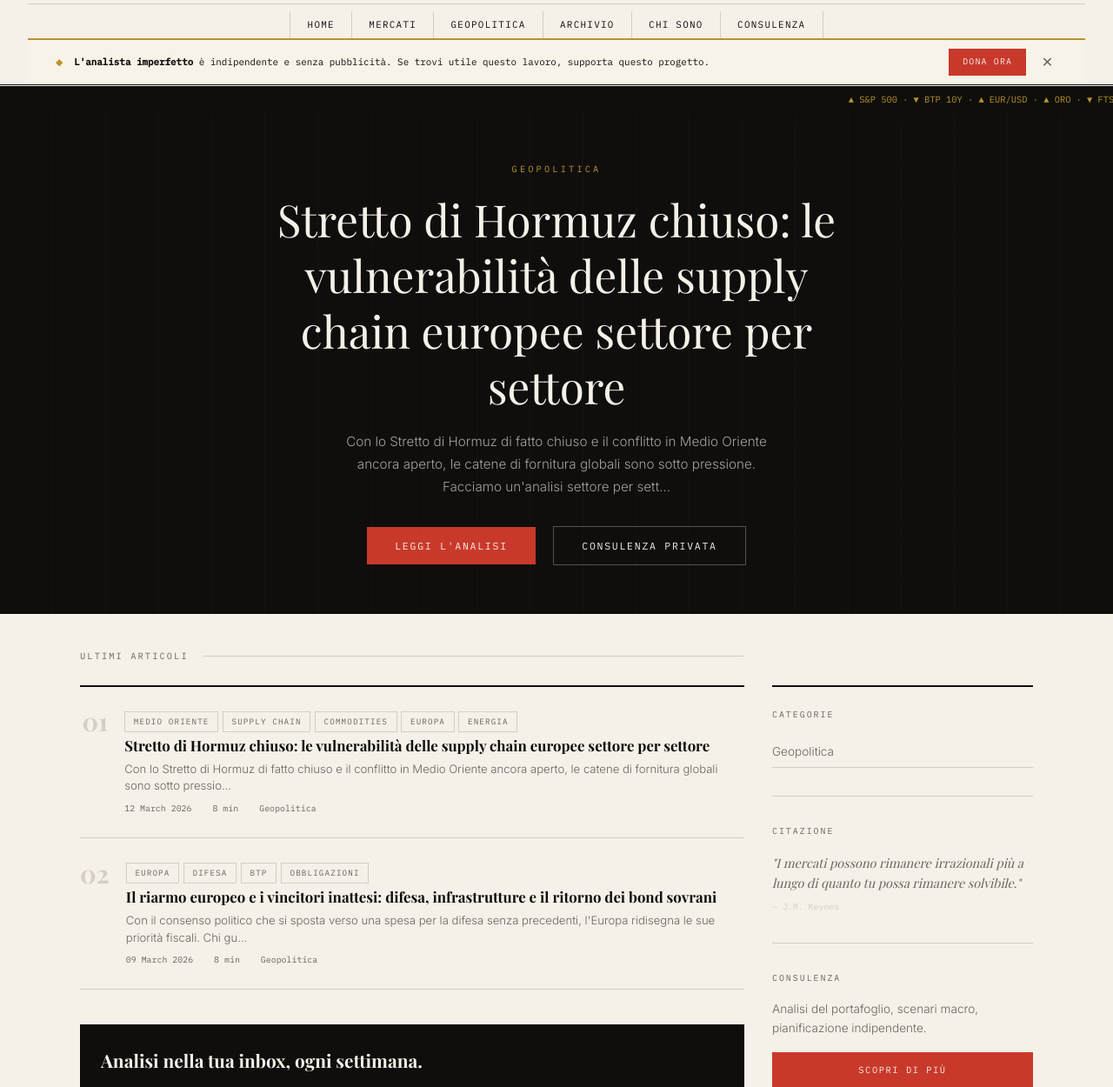
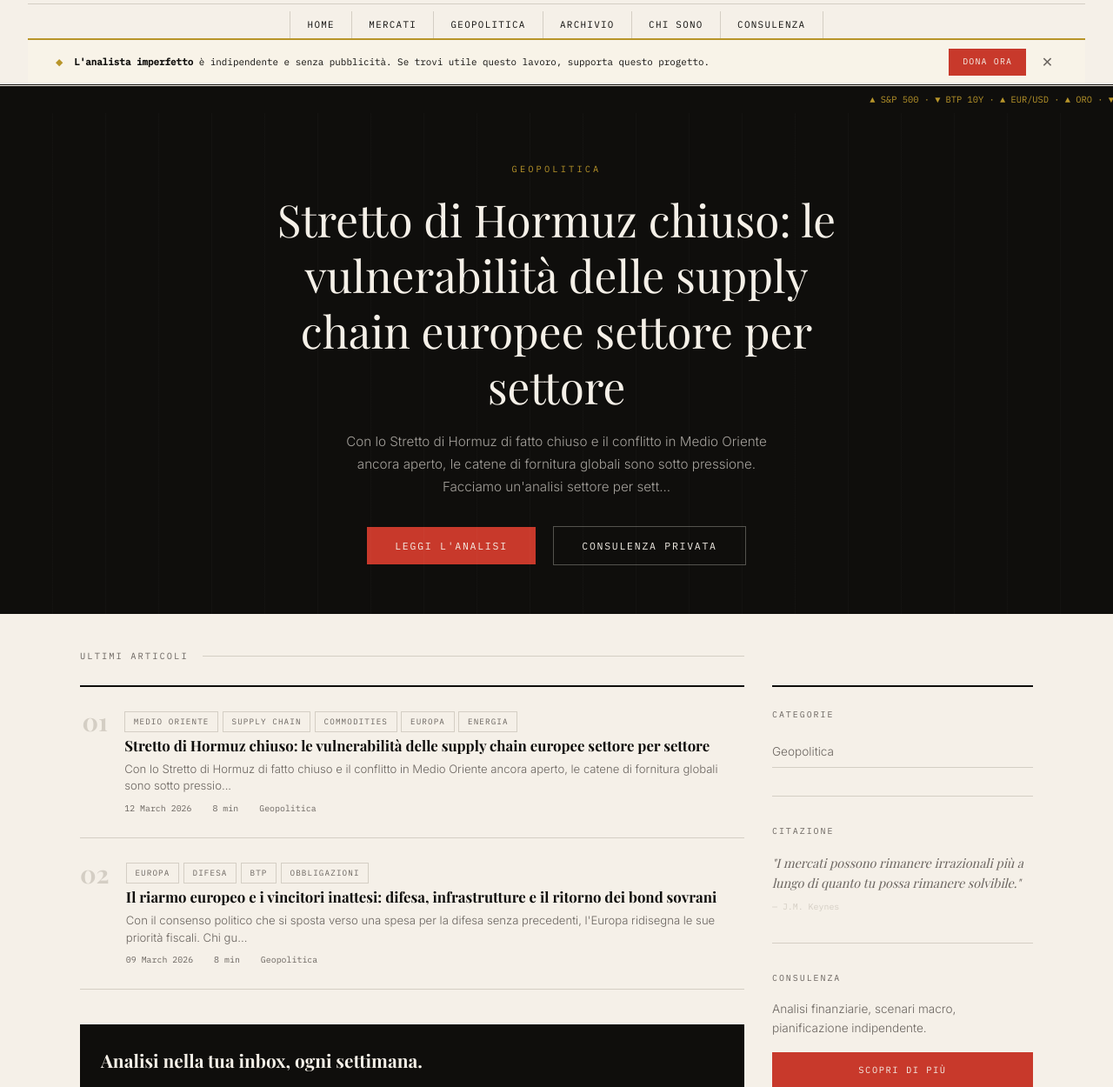
Before and after one commit to martellialessandro/martellialessandro.github.io, a Jekyll site: the page built from index.html, in a window 1280 px wide. Shown: the part 130-1380 px from the top of the page at 87% size. Built offline with Jekyll 4.4.1, drawn with Linux system fonts in a browser that asks for light colours; some web fonts are replaced.

Commit message:
Update ticker and consultation links in index.html

```diff
--- a/index.html
+++ b/index.html
@@ -61,7 +61,7 @@
 <!-- TICKER -->
 <div class="ticker-bar">
   <span class="ticker-inner">
-    ▲ S&P 500 · ▼ BTP 10Y · ▲ EUR/USD · ▲ ORO · ▼ FTSE MIB · ▼ PETROLIO WTI · ▲ DAX · Analisi indipendente · Nessun conflitto di interesse · Mercati · Geopolitica · Macro
+    ▲ S&P 500 · ▼ BTP 10Y · ▲ EUR/USD · ▲ ORO · ▼ FTSE MIB · ▼ PETROLIO WTI · ▲ DAX · Analisi indipendente ·  · Mercati · Geopolitica · Macro
   </span>
 </div>
 
@@ -78,8 +78,8 @@
   <p>Leggi l'ultima analisi pubblicata.</p>
   {% endif %}
   <div>
-    <a href="{{ latest.url }}" class="btn-primary">Leggi l'analisi</a>
-    <a href="/consulenza/" class="btn-ghost">Consulenza privata</a>
+    <a href="{{ latest.url | relative_url }}" class="btn-primary">Leggi l'analisi</a>
+    <a href="{{ '/consulenza/' | relative_url }}" class="btn-ghost">Consulenza privata</a>
   </div>
 </section>
 {% else %}
@@ -88,7 +88,7 @@
   <h2>Mercati, geopolitica e macro.<br><em>Senza conflitti di interesse.</em></h2>
   <p>Analisi curate per chi vuole capire davvero cosa muove i mercati globali.</p>
   <div>
-    <a href="/consulenza/" class="btn-primary">Richiedi una consulenza</a>
+    <a href="/consulenza/" class="btn-primary">Richiedi un servizio</a>
   </div>
 </section>
 {% endif %}
@@ -163,7 +163,7 @@
 
       <div class="sidebar-block">
         <div class="sidebar-title">Consulenza</div>
-        <p style="font-size:0.85rem; color:var(--muted); margin-bottom:1rem; line-height:1.6;">Analisi del portafoglio, scenari macro, pianificazione indipendente.</p>
+        <p style="font-size:0.85rem; color:var(--muted); margin-bottom:1rem; line-height:1.6;">Analisi finanziarie, scenari macro, pianificazione indipendente.</p>
         <a href="/consulenza/" class="btn-primary" style="display:block; text-align:center; font-size:0.65rem;">Scopri di più</a>
       </div>
     </aside>
```
